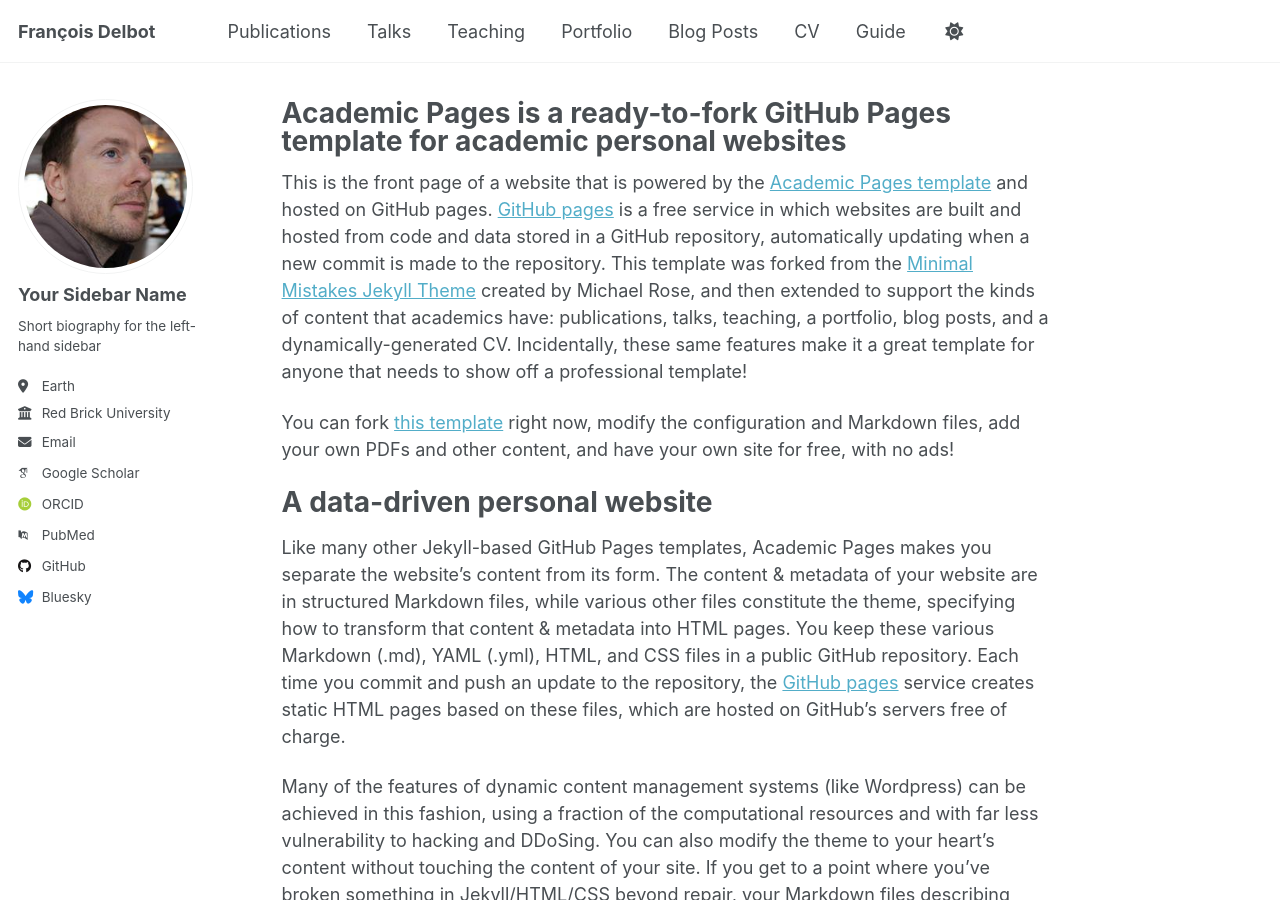
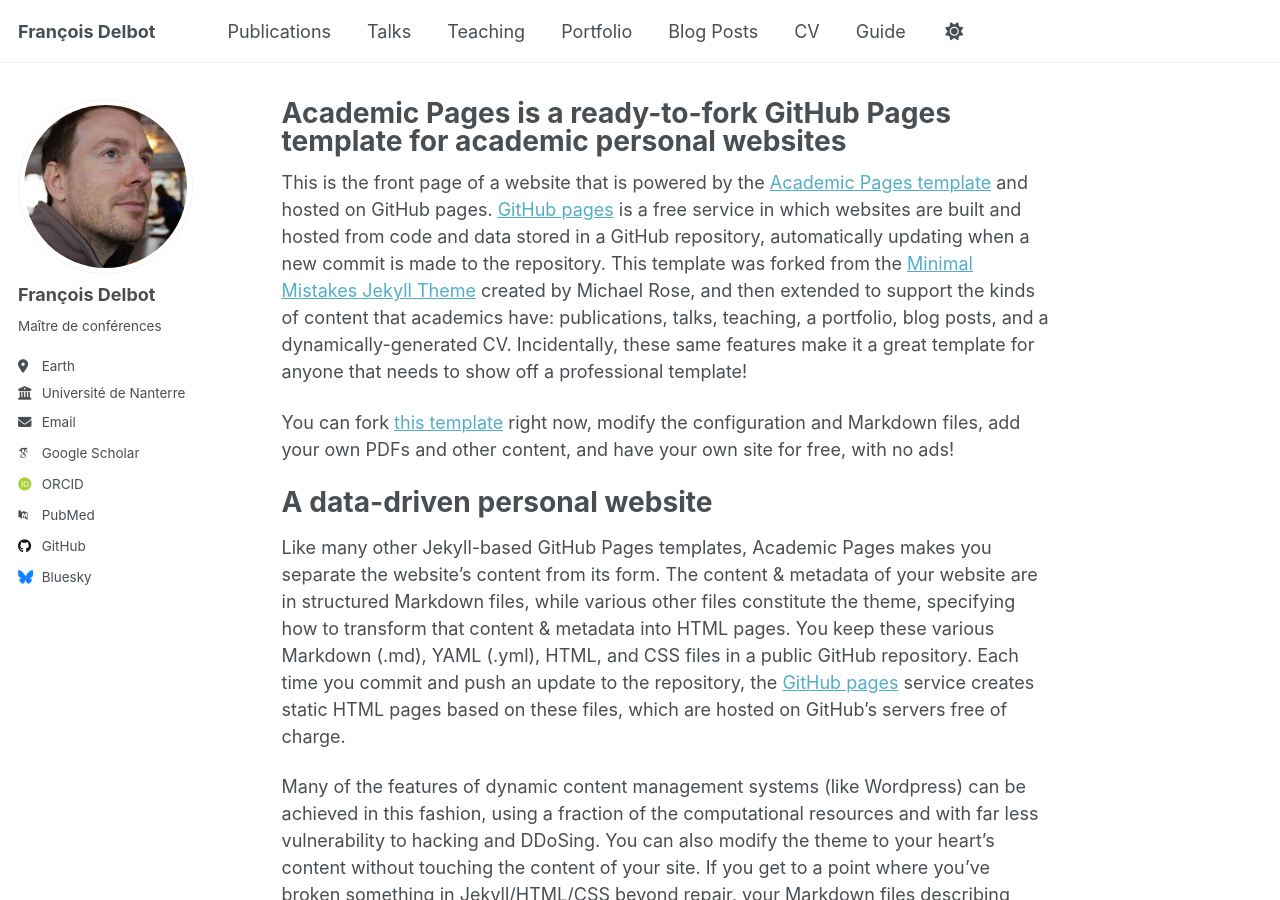
Before and after one commit to fdelbot/fdelbot.github.io, a Jekyll site: the page built from _pages/about.md, in a window 1280 px wide and 900 px high. Built offline with Jekyll 4.4.1, drawn with Linux system fonts in a browser that asks for light colours; some web fonts are replaced; a script that is not in the unit is left out.

Commit message:
Update _config.yml

```diff
--- a/_config.yml
+++ b/_config.yml
@@ -23,13 +23,13 @@ repository               : "fdelbot/fdelbot.github.io"
 author:
   # Biographic information
   avatar           : "profile.png"
-  name             : "Your Sidebar Name"
+  name             : "François Delbot"
   pronouns         : # example: "she/her"
-  bio              : "Short biography for the left-hand sidebar"
+  bio              : "Maître de conférences"
   location         : "Earth"
-  employer         : "Red Brick University"
+  employer         : "Université de Nanterre"
   uri              : # URL
-  email            : "none@example.org"
+  email            : "francois.delbot@parisnanterre.fr"
 
   # Academic websites
   academia         : # URL
@@ -37,9 +37,9 @@ author:
   googlescholar    : "https://scholar.google.com/citations?user=PS_CX0AAAAAJ"
   inspire-hep      : # URL
   impactstory      : # URL
-  orcid            : "http://orcid.org/yourorcidurl"
+  orcid            : "https://orcid.org/0000-0002-6157-2788"
   semantic         : # URL
-  pubmed           : "https://www.ncbi.nlm.nih.gov/pubmed/?term=john+snow"
+  pubmed           : "https://www.ncbi.nlm.nih.gov/pubmed/?term=delbot"
   researchgate     : # URL
   scopus           : # URL
 
```
